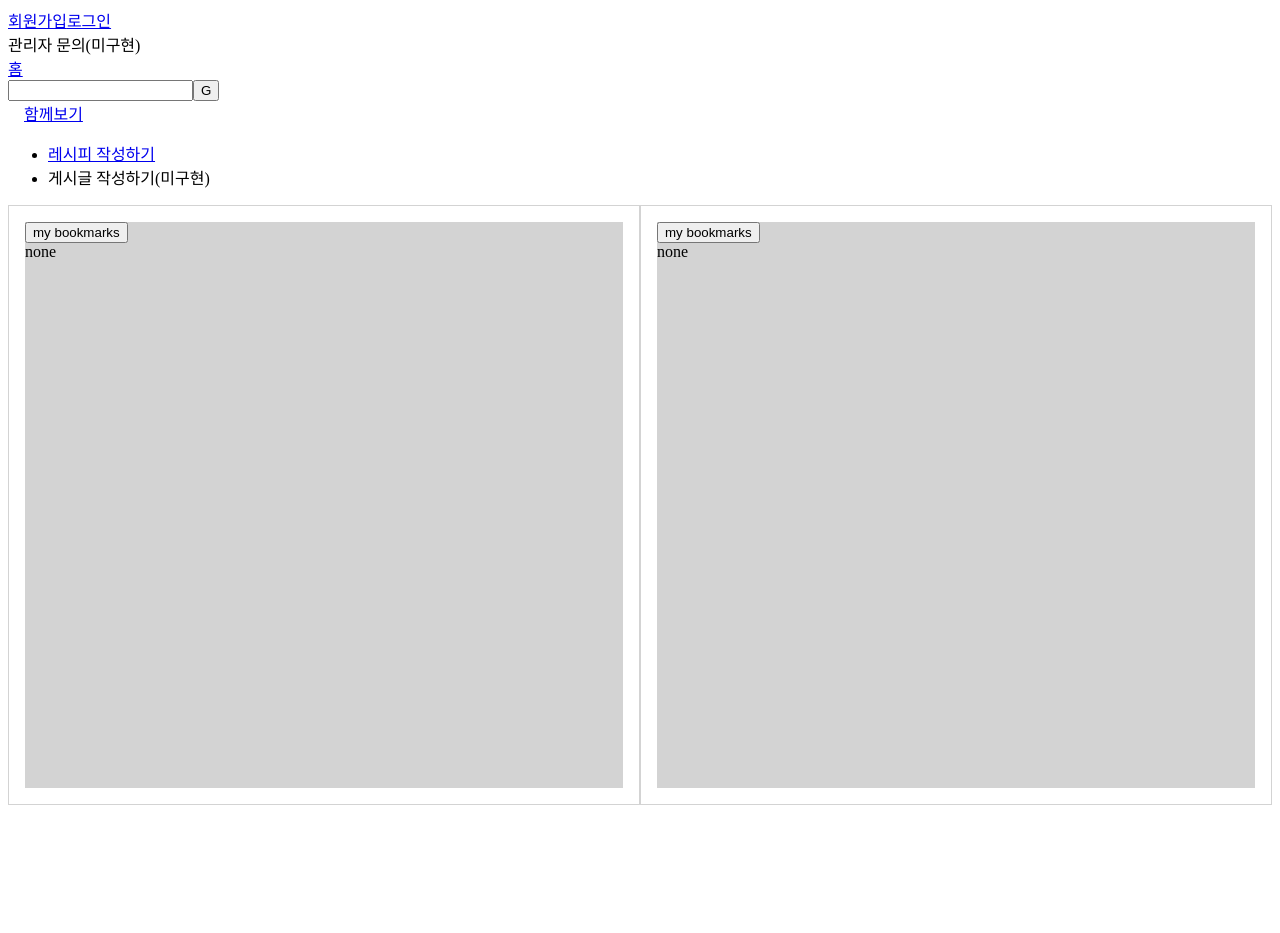
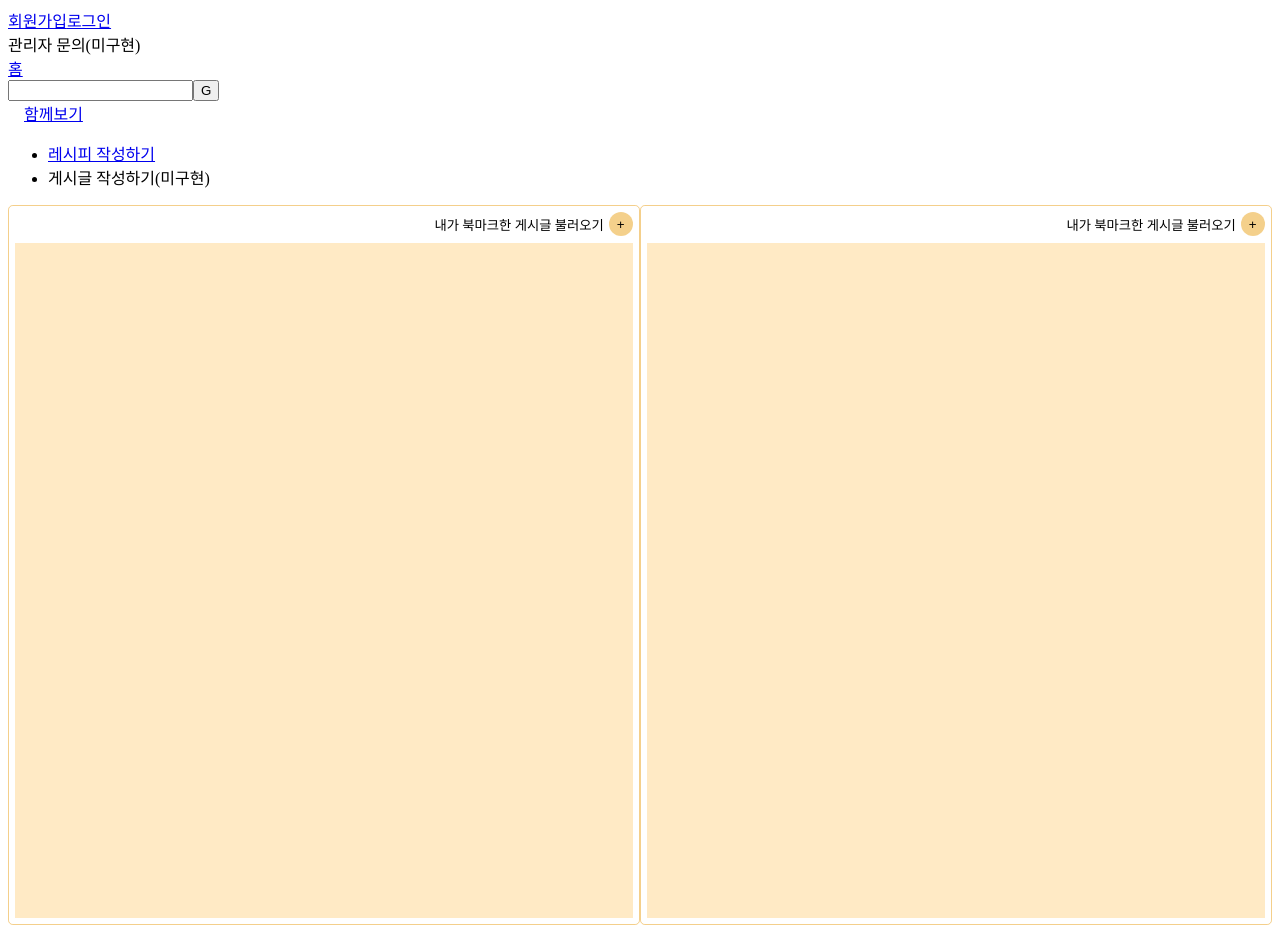
Before and after one commit to Duboo31/final_project_teulang_client, a React (Create React App) app: page /multi in a window 1280 px wide. Before the commit the page ends 813 px from the top, so only its background shows below. Built offline with nearby package versions, Linux system fonts and the light colour scheme.

Commit message:
Feat: MultiView CSS

```diff
--- a/src/component/BookmarksModal.jsx
+++ b/src/component/BookmarksModal.jsx
@@ -1,6 +1,8 @@
 import React, { useEffect, useState } from "react";
 import axios from "../api/recipes/axios";
 import "../styles/BookmarksModal.css";
+import urls from "../shared/url";
+import { useNavigate } from "react-router-dom";
 
 export default function BookmarksModal({
   setModalOpen,
@@ -9,18 +11,25 @@ export default function BookmarksModal({
   setIsRecipe1Clicked,
 }) {
   const [myBookmarks, setMyBookmarks] = useState([]);
+  const navigate = useNavigate();
 
   const fetchMyBookmarksData = async () => {
-    const request = await axios.get(fetchUrl);
-    setMyBookmarks(request.data.bookmarked_articles);
+    const accesstoken = localStorage.getItem("access");
+
+    const request = await axios.get(fetchUrl, {
+      headers: {
+        Authorization: `Bearer ${accesstoken}`,
+      },
+    });
+    setMyBookmarks(request.data);
   };
 
   useEffect(() => {
     fetchMyBookmarksData();
   }, []);
 
-  const handleClick = (e) => {
-    setRecipeId(e.target.id);
+  const handleClick = (id) => {
+    setRecipeId(id);
     setModalOpen(false);
     setIsRecipe1Clicked(false);
   };
@@ -33,28 +42,81 @@ export default function BookmarksModal({
             X
           </span>
 
-          {/* <img
-            className="modal__poster-img"
-            src={`https://image.tmdb.org/t/p/original/${backdrop_path}`}
-            alt="modal__poster-img"
-          /> */}
-
           <div className="modal__content">
             <p className="modal__details">
-              <span className="modal__user_perc">100% for you</span> hihi
+              <span className="modal__title">내 북마크</span>
             </p>
 
-            <h2 className="modal__title">title</h2>
-            <p className="modal__overview"> 평점: </p>
-            <p className="modal__overview"> overview</p>
+            {myBookmarks.map((mybookmark) => {
+              const created_at = mybookmark.api_recipe
+                ? "api recipe"
+                : mybookmark.created_at.split("T")[0] +
+                  " " +
+                  mybookmark.created_at.split("T")[1].substr(0, 5);
+              return (
+                <div
+                  key={mybookmark.id}
+                  onClick={() => handleClick(mybookmark.id)}
+                  className="search_each_recipe"
+                >
+                  <div className="search_recipe_content">
+                    <div className="search_recipe_left">
+                      <div className="search_recipe_title_div">
+                        <p
+                          className="search_recipe_title"
+                          style={{ fontSize: "small" }}
+                        >
+                          {mybookmark.title.length > 13
+                            ? mybookmark.title.substr(0, 13) + " ..."
+                            : mybookmark.title}
+                        </p>
+                      </div>
+                      <div className="search_recipe_desc_div">
+                        <p className="search_recipe_desc">
+                          {mybookmark.description
+                            ? mybookmark.description.length > 55
+                              ? mybookmark.description.substr(0, 55) +
+                                " ... 더보기"
+                              : mybookmark.description
+                            : "-"}
+                        </p>
+                      </div>
+                      <div className="search_recipe_left_footer">
+                        <span className="search_recipe_star_avg">
+                          별점:{" "}
+                          {mybookmark.star_avg ? mybookmark.star_avg : "-"}
+                        </span>
+                        <span className="search_recipe_bookmark_count">
+                          북마크: {mybookmark.bookmark_count}
+                        </span>
+                      </div>
+                    </div>
+                    <img
+                      src={
+                        mybookmark.api_recipe
+                          ? mybookmark.recipe_thumbnail_api
+                          : `${urls.baseURL}${mybookmark.recipe_thumbnail}`
+                      }
+                      alt="recipe"
+                      className="search_recipe_thumbnail"
+                    />
+                  </div>
 
-            {myBookmarks.map((mybookmark) => {
-              console.log(mybookmark.article_recipe_id);
-              return (
-                <div key={mybookmark.article_recipe_id}>
-                  <p onClick={handleClick} id={mybookmark.article_recipe_id}>
-                    {mybookmark.article_recipe_id}
-                  </p>
+                  <div className="search_recipe_footer">
+                    <div className="search_recipe_author" onClick={() => {navigate(`/profile/${mybookmark.user_data.id}`)}}>
+                      <img
+                        src={`${urls.baseURL}${mybookmark.user_data.user_img}`}
+                        alt="user_img"
+                        className="search_recipe_author_img"
+                      />
+                      <span className="search_recipe_author_nickname">
+                        {mybookmark.author}
+                      </span>
+                    </div>
+                    <span className="search_recipe_created_at">
+                      {created_at}
+                    </span>
+                  </div>
                 </div>
               );
             })}
--- a/src/pages/recipe/MultiViewPage.jsx
+++ b/src/pages/recipe/MultiViewPage.jsx
@@ -4,6 +4,8 @@ import { useSelector } from "react-redux";
 // components
 import RecipeDetailForm from "../../component/RecipeDetailForm";
 import BookmarksModal from "../../component/BookmarksModal";
+
+import "../../styles/MultiViewPage.css";
 
 export default function MultiViewPage() {
   // 페이지는 rfc로, 컴포넌트는 rafc?로 하는 이유가?
@@ -26,67 +28,64 @@ export default function MultiViewPage() {
   };
 
   return (
-    <div style={{ height: "75vh"}}>
-      <div
-        style={{
-          height: "100%",
-          width: "50%",
-          float: "left",
-          border: "1px solid lightgray",
-          boxSizing: "border-box",
-          padding: "1rem",
-          backgroundColor: "lightgray",
-          backgroundClip: "content-box",
-        }}
+    <div className="multi_whole">
+      <div className="multi_sec1">
+        <div className="multi_sec1_div">
+          <div className="multi_header">
+            <span className="multi_header_span">
+              내가 북마크한 게시글 불러오기
+            </span>
+            <button
+              onClick={handleClick}
+              name="btn_left"
+              className="multi_sec_btn"
             >
-        <div style={{ height: "100%", overflow: "scroll" }}>
-          <button onClick={handleClick} name="btn_left">
-            my bookmarks
+              +
             </button>
-          <div>
+          </div>
+          <div className="multi_detail_form">
             {recipeId1 ? (
               <RecipeDetailForm recipeId={recipeId1} />
             ) : (
-              <div>none</div>
+              <div className="multi_detail_none"></div>
             )}
           </div>
         </div>
       </div>
-      <div
-        style={{
-          height: "100%",
-          width: "50%",
-          float: "right",
-          border: "1px solid lightgray",
-          boxSizing: "border-box",
-          padding: "1rem",
-          backgroundColor: "lightgray",
-          backgroundClip: "content-box",
-          overflow: "scroll",
-        }}
+      <div className="multi_sec2">
+        <div className="multi_sec2_div">
+          <div className="multi_header">
+            <span className="multi_header_span">
+              내가 북마크한 게시글 불러오기
+            </span>
+            <button
+              onClick={handleClick}
+              name="btn_right"
+              className="multi_sec_btn"
             >
-        <div style={{ height: "100%", overflow: "scroll" }}>
-          <button onClick={handleClick} name="btn_right">
-            my bookmarks
+              +
             </button>
-          <div>
+          </div>
+          <div className="multi_detail_form">
             {recipeId2 ? (
               <RecipeDetailForm recipeId={recipeId2} />
             ) : (
-              <div>none</div>
+              <div className="multi_detail_none"></div>
             )}
           </div>
         </div>
       </div>
 
+      <div className="bookmarks_modal_component">
         {modalOpen && user.userId && (
           <BookmarksModal
             setModalOpen={setModalOpen}
             setRecipeId={isLeftClicked ? setRecipeId1 : setRecipeId2}
-          fetchUrl={`users/${user.userId}/`}
+            fetchUrl={`articles/recipe/bookmark/`}
             setIsRecipe1Clicked={setIsRecipe1Clicked}
           />
         )}
       </div>
+    </div>
   );
 }
--- a/src/styles/BookmarksModal.css
+++ b/src/styles/BookmarksModal.css
@@ -4,23 +4,19 @@
     box-shadow: 0px 3px 5px -1px rgba(0, 0, 0, 0.2),
       0px 5px 8px 0px rgba(0, 0, 0, 0.14), 0px 1px 14px 0px rgba(0, 0, 0, 0.12);
     background: #ffffff;
-    overflow: hidden;
+    overflow: scroll;
     border-radius: 8px;
     transition: all 400ms ease-in-out 2s;
     animation: fadeIn 400ms;
+    height: 30rem;
   }
   .modal__poster-img {
     width: 100%;
     height: auto;
   }
   .modal__content {
-    padding: 40px;
+    padding: 20px;
     color: black;
-  }
-  .modal__title {
-    padding: 0;
-    font-size: 40px;
-    margin: 16px 0;
   }
   .modal__details {
     font-weight: 600;
@@ -30,8 +26,11 @@
     font-size: 20px;
     line-height: 1.5;
   }
-  .modal__user-perc {
-    color: #46d369;
+  .modal__title {
+    padding: 0.3rem 0.5rem;
+    margin: 16px 0;
+    background-color: var(--light-color);
+    border-radius: 0.3rem;
   }
   .modal::-webkit-scrollbar {
     display: none;
@@ -50,6 +49,7 @@
     -webkit-tap-highlight-color: transparent;
     display: flex;
     justify-content: center;
+    align-items: center;
   }
   .presentation {
     z-index: 1200;
@@ -63,29 +63,6 @@
     z-index: 1000;
     color: black;
   }
-  @media screen and (max-height: 768px) {
-    .wrapper-modal {
-      align-items: unset;
-      padding-top: 2rem;
-    }
-    .modal {
-      overflow-y: scroll;
-    }
-  }
-  @media screen and (max-width: 768px) {
-    .modal__overview {
-      font-size: 16px;
-    }
-    .modal__details {
-      font-size: 16px;
-    }
-    .wrapper-modal {
-      padding: 0;
-    }
-    .modal {
-      overflow-y: scroll !important;
-    }
-  }
   @keyframes fadeIn {
     from {
       opacity: 0;
--- /dev/null
+++ b/src/styles/MultiViewPage.css
@@ -0,0 +1,88 @@
+.multi_whole {
+    height: 90vh;
+    width: 100%;
+    /* border: 1px solid; */
+}
+.multi_sec1 {
+    height: 50%;
+    width: 100%;
+    /* float: "left", */
+    border: 1px solid var(--main-color-op60);
+    border-radius: 0.3rem;
+    box-sizing: border-box;
+    padding: 0.4rem;
+    /* backgroundColor: "lightgray", */
+    background-clip: content-box;
+    margin-bottom: 0.3rem;
+}
+.multi_sec1_div {
+    height: 100%;
+    /* overflow: scroll; */
+}
+.multi_header {
+    height: 1.5rem;
+    background-color: white;
+    display: flex;
+    justify-content: end;
+    align-items: center;
+    margin-bottom: 0.4rem;
+}
+.multi_header_span {
+    margin-right: 0.3rem;
+    font-size: smaller;
+}
+.multi_sec_btn {
+    border: none;
+    height: 1.5rem;
+    width: 1.5rem;
+    border-radius: 1.5rem;
+    background-color: var(--main-color-op60);
+}
+.multi_detail_form {
+    height: calc(100% - 1.5rem - 0.4rem);
+    overflow: scroll;
+}
+.multi_detail_none {
+    background-color: var(--light-color);
+    height: 100%;
+}
+.multi_sec2 {
+    height: 50%;
+    width: 100%;
+    /* float: right; */
+    border: 1px solid var(--main-color-op60);
+    border-radius: 0.3rem;
+    box-sizing: border-box;
+    padding: 0.4rem;
+    /* backgroundColor: "lightgray", */
+    background-clip: content-box;
+    margin-bottom: 0.3rem;
+}
+.multi_sec2_div {
+    height: 100%;
+    overflow: scroll;
+}
+@media screen and (min-width:769px) {
+	.multi_sec1 {
+        height: 100%;
+        width: 50%;
+        float: left;
+        border: 1px solid var(--main-color-op60);
+        border-radius: 0.3rem;
+        box-sizing: border-box;
+        padding: 0.4rem;
+        background-clip: content-box;
+        margin-bottom: 0.3rem;
+    }
+    .multi_sec2 {
+        height: 100%;
+        width: 50%;
+        float: right;
+        border: 1px solid var(--main-color-op60);
+        border-radius: 0.3rem;
+        box-sizing: border-box;
+        padding: 0.4rem;
+        background-clip: content-box;
+        margin-bottom: 0.3rem;
+    }
+}
```
Lines whose indentation alone changed are shown as unchanged.
